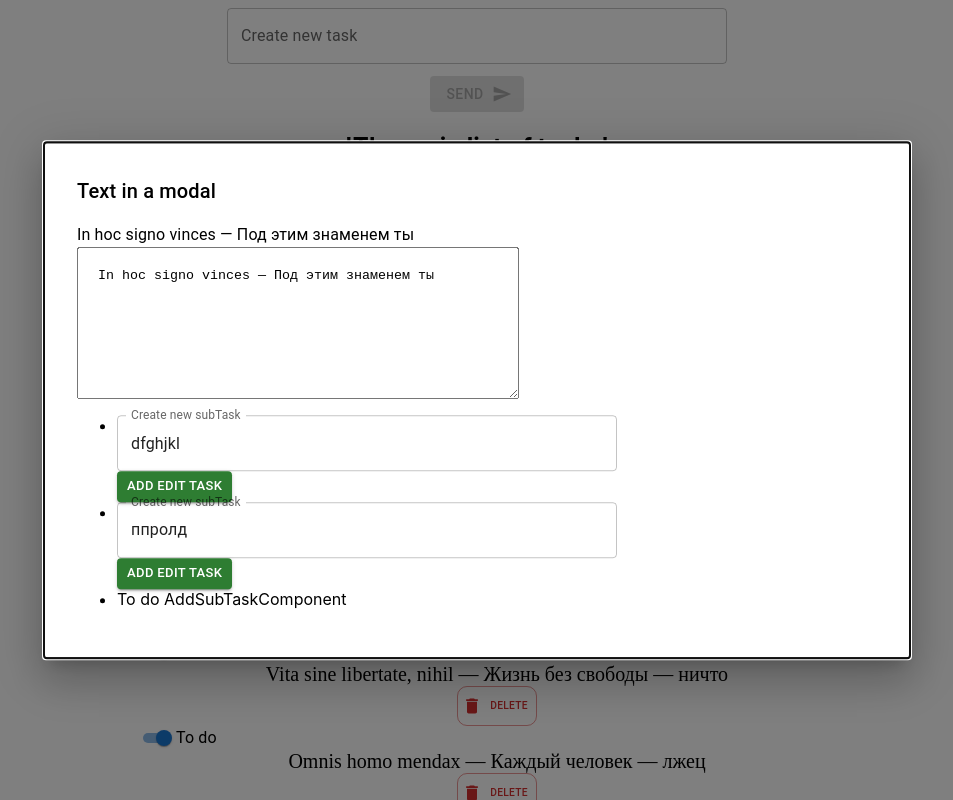
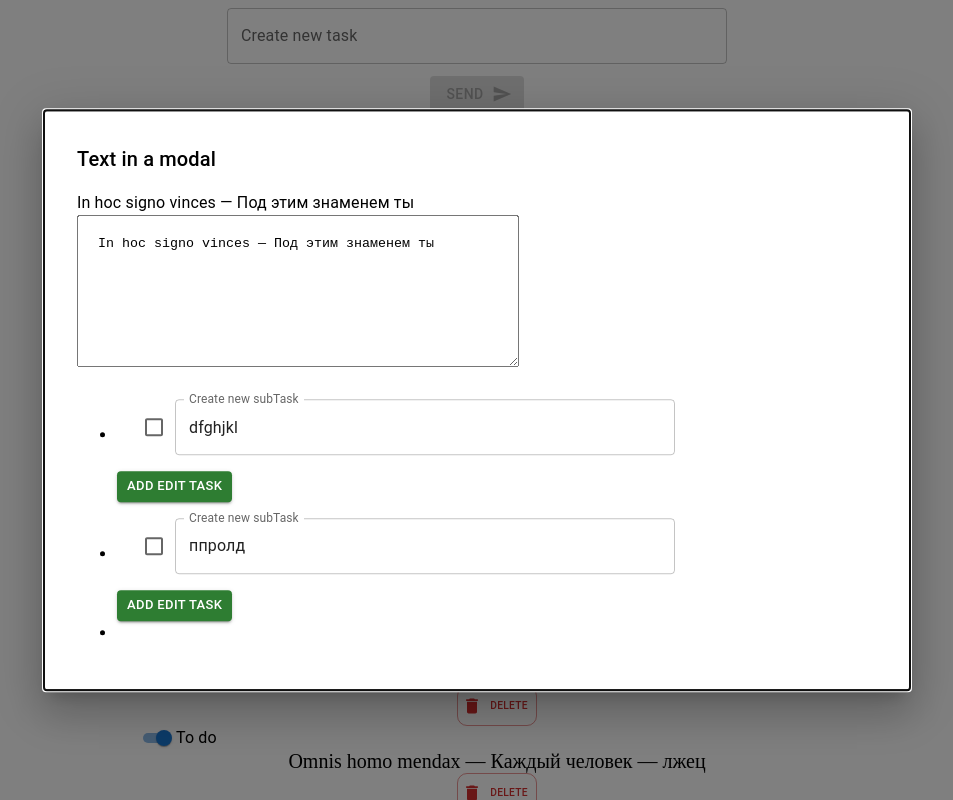
Before and after one commit to amanokhin22/React-Task, a React (Create React App) app: page / in a window 1280 px wide. Both pictures are taken after a click on the element "In hoc signo vinces — Под этим знаменем ты". Shown: the top 800 px of the page, without its empty margins (163-1116 px from the left). Built offline with nearby package versions, Linux system fonts and the light colour scheme; data requests are answered from the project's data file.

Commit message:
Create subTask. Not done yet. And some other

```diff
--- a/server/db.json
+++ b/server/db.json
@@ -7,8 +7,9 @@
     },
     {
       "id": 20,
-      "name": "Subtask",
-      "completed": true
+      "taskId": 19,
+      "name": "Hello",
+      "completed": false
     },
     {
       "name": "Abusus non tollit usum — Злоупотребление не отменяет употребления",
@@ -101,13 +102,13 @@
       "id": 20,
       "taskId": 19,
       "name": "dfghjkl",
-      "completed": true
+      "completed": false
     },
     {
       "id": 21,
       "taskId": 19,
       "name": "ппролд",
-      "completed": true
+      "completed": false
     },
     {
       "name": "dfghjkl;",
--- /dev/null
+++ b/src/components/AddSubTaskComponent/AddSubTaskComponent.tsx
@@ -0,0 +1,10 @@
+import * as React from 'react';
+
+export const AddSubTaskComponent = () => {
+
+    return (
+        <div>
+
+        </div>
+    )
+}
--- a/src/components/Tasks.module.css
+++ b/src/components/Tasks.module.css
@@ -13,6 +13,7 @@
     border-radius: 15px;
     font-family: "Times New Roman", serif;
     font-size: 30px;
+    list-style: none;
 }
 
 .sendButton {
--- a/src/components/home/Home.tsx
+++ b/src/components/home/Home.tsx
@@ -17,7 +17,6 @@ export const Home: React.FC = () => {
     useEffect(() => {
         dispatch(fetchTask());
         dispatch(fetchSubTasks())
-        //dispatch(fetchSubTasks())
         // eslint-disable-next-line react-hooks/exhaustive-deps
     }, []);
 
--- a/src/components/subTaskInModal/SubTaskComponent.tsx
+++ b/src/components/subTaskInModal/SubTaskComponent.tsx
@@ -6,11 +6,14 @@ import TextField from "@mui/material/TextField";
 import {useState} from "react";
 import {SubTaskType} from "../../types/TaskTypes";
 import styles from "../Tasks.module.css";
+import {Checkbox, List, ListItem} from "@mui/material";
+import {putTask} from "../../redux/asyncThunkTask";
+import {useAppDispatch} from "../../app/hooks";
 
 
-export const SubTaskComponent: React.FC<SubTaskType> = ({onEditSubTask, subTask}) => {
+export const SubTaskComponent: React.FC<SubTaskType> = ({onEditSubTask, onToggle, subTask}) => {
     const [name, setName] = useState(subTask.name);
-
+    const dispatch = useAppDispatch();
 
     const handleChangeSubTask = (event: React.ChangeEvent<HTMLInputElement>) => {
         setName(event.target.value)
@@ -19,14 +22,45 @@ export const SubTaskComponent: React.FC<SubTaskType> = ({onEditSubTask, subTask}
     const handleAddEditSubTask = (event: React.UIEvent) => {
         event.preventDefault();
         onEditSubTask({...subTask, name});
+    };
+
+    const submit = () => {
+        if (name === subTask.name) {
+            return;
         }
+        if (name.length <= 3) {
+            setName(subTask.name)
+        } else {
+            dispatch(putTask({...subTask, name}))
+        }
+    };
+
+    const handleEditSubTaskEnter = (event: React.KeyboardEvent) => {
+        if (event.key === "Enter") {
+            submit();
+        }
+    };
+
+    const handleEditSubTaskOut = () => {
+        submit();
+    };
 
     return (
         <div>
             <div>
-                        <TextField value={name} onChange={handleChangeSubTask} className={styles.textField}
+                <List>
+                    <ListItem alignItems="center">
+                        <Checkbox
+                            checked={subTask.completed}
+                            placeholder={subTask.completed ? 'To do' : 'Done'}
+                            onChange={() => onToggle(subTask)}
+                            inputProps={{"aria-label": "primary checkbox"}}
+                        />
+                        <TextField onBlur={handleEditSubTaskOut} onKeyDown={handleEditSubTaskEnter} value={name} onChange={handleChangeSubTask} className={styles.textField}
                                    label="Create new subTask"
                         />
+                    </ListItem>
+                </List>
             </div>
 
             <Button size="small" onClick={handleAddEditSubTask} variant="contained" color="success">
--- a/src/modal/KeepMountedModal.tsx
+++ b/src/modal/KeepMountedModal.tsx
@@ -11,7 +11,8 @@ import { STListPropsType, SubTask, Task} from '../types/TaskTypes';
 import styles from './Modal.module.css'
 import {putTask} from "../redux/asyncThunkTask";
 import {SubTaskComponent} from "../components/subTaskInModal/SubTaskComponent";
-import {patchSubTask} from "../redux/asyncThunkSubTask";
+import {patchSubTask, toggleSubTask} from "../redux/asyncThunkSubTask";
+import {AddSubTaskComponent} from "../components/AddSubTaskComponent/AddSubTaskComponent";
 
 const style = {
     position: 'absolute' as 'absolute',
@@ -66,6 +67,9 @@ export const KeepMountedModal: React.FC<STListPropsType> = ({subTaskList}) => {
     const editSubTaskComponent = (data: SubTask) => {
         dispatch(patchSubTask(data))
     }
+    const onSubTaskToggle =  async (data: SubTask) => {
+        dispatch(toggleSubTask(data))
+    }
 
     return (
         <Modal
@@ -92,11 +96,11 @@ export const KeepMountedModal: React.FC<STListPropsType> = ({subTaskList}) => {
                 <ul>
                     {
                         subTaskList.map((subTask) => <li key={subTask.id}>
-                            <SubTaskComponent subTask={subTask} onEditSubTask={editSubTaskComponent}/>
+                            <SubTaskComponent onToggle={onSubTaskToggle} subTask={subTask} onEditSubTask={editSubTaskComponent}/>
                         </li> )
                     }
                     <li>
-                        {/*<AddSubTask/> */} To do AddSubTaskComponent
+                         <AddSubTaskComponent />
                     </li>
                 </ul>
 
--- a/src/types/TaskTypes.ts
+++ b/src/types/TaskTypes.ts
@@ -52,6 +52,7 @@ export interface STListPropsType {
 export interface SubTaskType {
     onEditSubTask: (data: SubTask) => void;
     subTask: SubTask;
+    onToggle: (subTask: SubTask) => void;
 }
 
 export type AddSubTaskDTO = Pick<SubTask, 'name' | 'taskId'>
```
Lines whose indentation alone changed are shown as unchanged.
